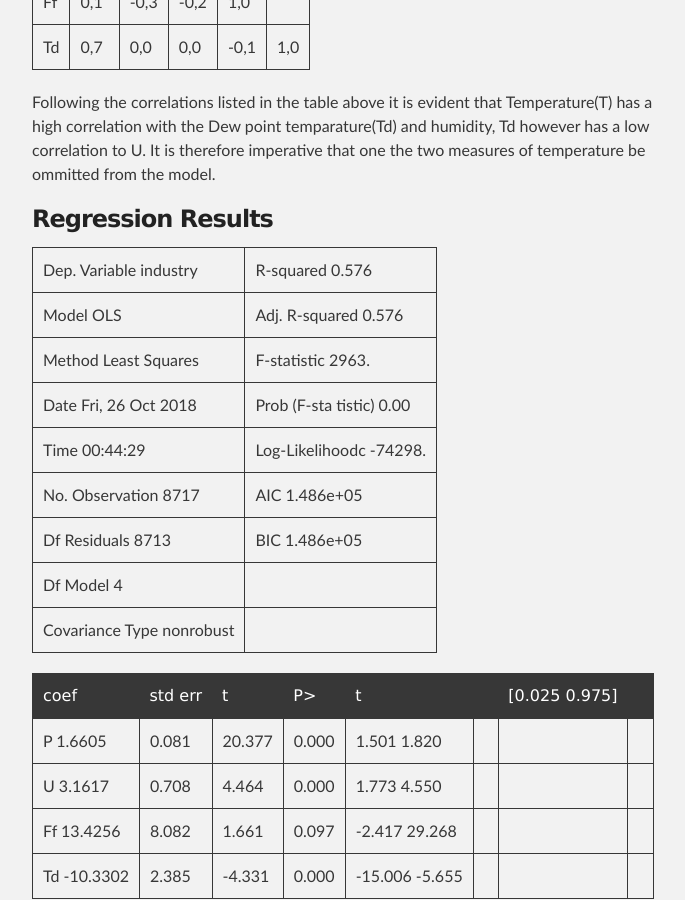
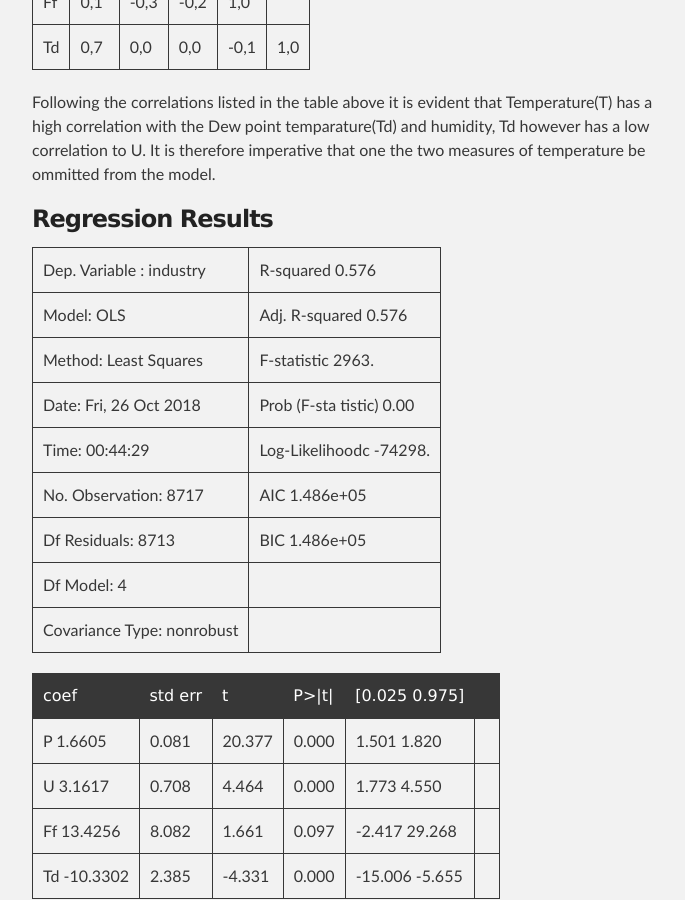
Before and after one commit to dmuiruri/ds_proj, a Jekyll site: the page built from docs/pages/forecasting.md, in a window 1280 px wide and 900 px high, scrolled down 858 px. Shown: the whole window, without its empty margins (288-973 px from the left). Built offline with Jekyll 4.4.1, drawn with Linux system fonts in a browser that asks for light colours.

```diff
--- a/docs/pages/forecasting.md
+++ b/docs/pages/forecasting.md
@@ -23,17 +23,17 @@ Following the correlations listed in the table above it is evident that Temperat
 
 |             -                        |                  -                    |
 |:-------------------------------------|:--------------------------------------|
-| Dep. Variable              industry  | R-squared                        0.576|
-| Model                           OLS  | Adj. R-squared                   0.576|
-| Method                Least Squares  | F-statistic                      2963.|
-| Date               Fri, 26 Oct 2018  | Prob (F-sta tistic)               0.00|
-| Time                       00:44:29  | Log-Likelihoodc                -74298.|
-| No. Observation                8717  | AIC                          1.486e+05|
-| Df Residuals                   8713  | BIC                          1.486e+05|
-| Df Model                         4   |                                       |
-|Covariance Type            nonrobust  |                                       |
+| Dep. Variable \:           industry  | R-squared                        0.576|
+| Model\:                         OLS  | Adj. R-squared                   0.576|
+| Method\:              Least Squares  | F-statistic                      2963.|
+| Date\:             Fri, 26 Oct 2018  | Prob (F-sta tistic)               0.00|
+| Time\:                     00:44:29  | Log-Likelihoodc                -74298.|
+| No. Observation\:              8717  | AIC                          1.486e+05|
+| Df Residuals\:                 8713  | BIC                          1.486e+05|
+| Df Model\:                       4   |                                       |
+|Covariance Type\:          nonrobust  |                                       |
 
-|    coef            |   std err    |    t     | P>|t|   | [0.025      0.975]| |
+|    coef            |   std err    |    t     | P\>\|t\|| \[0.025    0.975\]| |
 |:-------------------|:-------------|:---------|:--------|:--------------------|
 |P            1.6605 |    0.081     | 20.377   |  0.000  |  1.501       1.820  |
 |U            3.1617 |    0.708     | 4.464    |  0.000  |  1.773       4.550  |
```
